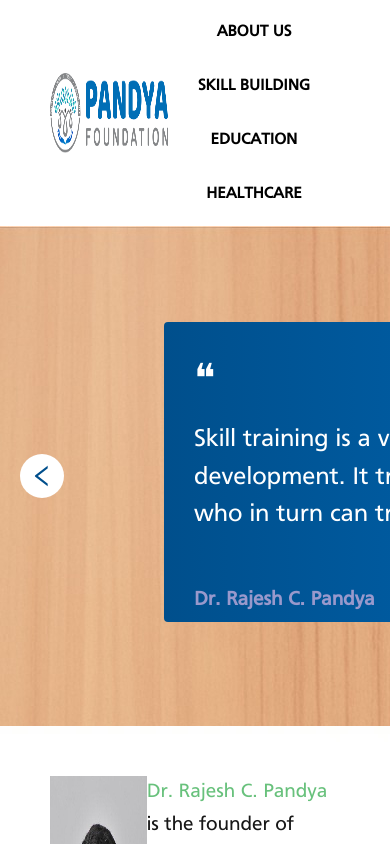
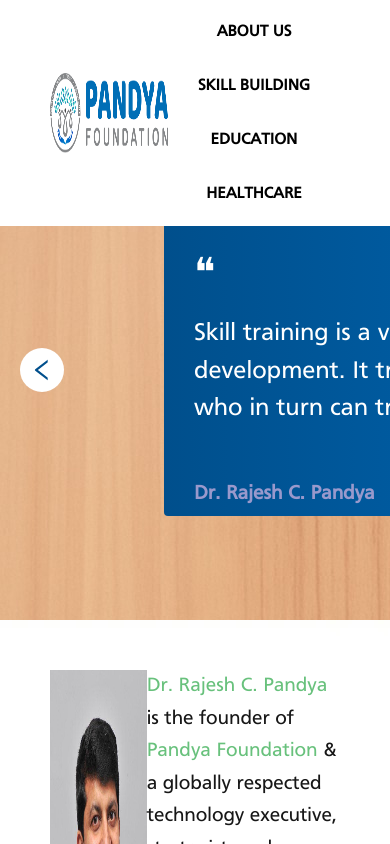
Before and after one commit to RahulRaj00795/Org, a Next.js app: page / in a window 390 px wide. Shown: the top 844 px of the page. Built offline with nearby package versions, Linux system fonts and the light colour scheme.

Commit message:
fixed header to top

```diff
--- a/src/app/components/Caro.jsx
+++ b/src/app/components/Caro.jsx
@@ -172,7 +172,7 @@ const Caro = () => {
   };
 
   return (
-    <div className="top-b flex w-full max-w-[1600px] mx-auto">
+    <div className="top-b flex w-full max-w-[1600px] mx-auto mt-[120px]">
 
       <div
         className="flex items-center justify-between w-full gap-6"
--- a/src/app/components/Header.jsx
+++ b/src/app/components/Header.jsx
@@ -17,7 +17,8 @@ const Header = () => {
   ]
 
   return (
-    <div className=''>
+    <div className='w-full top-0 fixed z-10'>
+
       <div className="w-full text-center bg-[#fff] py-[20px] font-[600] flex items-center justify-center gap-[20px]">
         <div className="flex justify-between items-center w-full max-w-[1200px] mx-[50px]">
           {/* Logo */}
@@ -36,11 +37,10 @@ const Header = () => {
                 <div key={index} className="flex items-center">
                   <a
                     href={item.link}
-                    className={`${
-                      pathname === item.link
-                        ? 'text-blue-500 border-b-2 border-blue-500'
-                        : 'text-black'
-                    } hover:text-blue-400 transition-colors`}
+                    className={`${pathname === item.link
+                      ? 'text-blue-500 border-b-2 border-blue-500'
+                      : 'text-black'
+                      } hover:text-blue-400 transition-colors`}
                   >
                     {item.name}
                   </a>
--- a/src/app/components/News.jsx
+++ b/src/app/components/News.jsx
@@ -31,8 +31,8 @@ const News = () => {
                 <p className='text-[35px] text-[#000333]'>Read latest Updates</p>
             </div>
 
-            <div className='w-full  flex flex-col items-center justify-center'>
-                <div className='w-full  justify-center flex gap-4 mx-[50px] py-10 '>
+            <div className='w-full  flex flex-col items-center justify-center '>
+                <div className='w-full  justify-center flex gap-4 mx-[50px] py-10 lg:flez '>
 
                     {
                         newsData.map((item) => (
```
